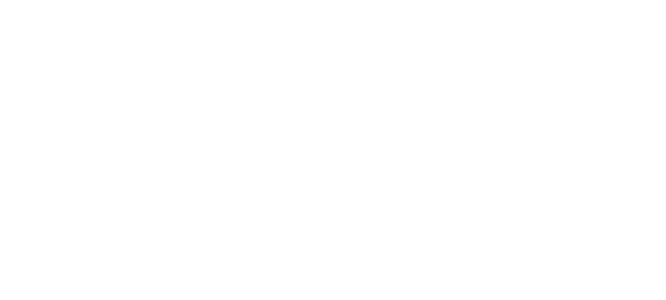
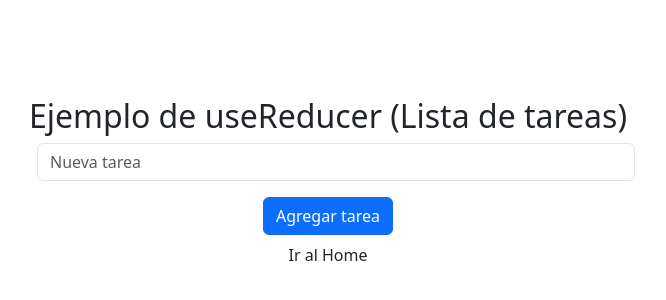
Before and after one commit to Luisa1201/projectclassreactvite, a React (Vite) app: page /useReducer in a window 1280 px wide. Before the commit this address had no page. Shown: the part 218-518 px from the top of the page, without its empty margins (312-978 px from the left). Built offline with nearby package versions, Linux system fonts and the light colour scheme.

Commit message:
version 6 - Implementacion Hooks (useReducer, useRef)

```diff
--- a/src/App.jsx
+++ b/src/App.jsx
@@ -3,7 +3,9 @@ import './App.css'
 import HookUseState from './playground/HookUseState'
 import HomeHooks from './playground/HomeHooks'
 import HookUseNavigate from './playground/HookUseNavigate'
-import HookUseDebugValue from './playground/HomeUseDebugValue'
+import HookUseDebugValue from './playground/HookUseDebugValue'
+import HookUseReducer from './playground/HookUseReducer'
+import HookUseRef from './playground/HookuseRef'
 
 
 function App() {
@@ -15,6 +17,9 @@ function App() {
          <Route path='/useState' element={<HookUseState />}></Route>
          <Route path='/useNavigate' element={<HookUseNavigate />}></Route>
          <Route path='/useDebugValue' element={<HookUseDebugValue />}></Route>
+         <Route path='/useReducer' element={<HookUseReducer />}></Route>
+         <Route path='/useRef' element={<HookUseRef />}></Route>
+
 
 
       </Routes>
--- a/src/playground/HomeHooks.jsx
+++ b/src/playground/HomeHooks.jsx
@@ -40,9 +40,17 @@ function HomeHooks(){
                 </tbody>
                 <tbody>
                     <tr>
-                        <td><strong>useDebugValue</strong></td>
-                        <td><a href="/useDebugValue" className="btn btn-primary btn-sm">Ir a ejemplo</a></td>
-                        <td>Para mostrar un valor de depuración legible.</td>
+                        <td><strong>useReducer</strong></td>
+                        <td><a href="/useReducer" className="btn btn-primary btn-sm">Ir a ejemplo</a></td>
+                        <td>para manejar estados más complejos o cuando varias acciones pueden modificar el mismo estado.</td>
+                        <td>Estado</td>
+                    </tr>
+                </tbody>
+                <tbody>
+                    <tr>
+                        <td><strong>useRef</strong></td>
+                        <td><a href="/useRef" className="btn btn-primary btn-sm">Ir a ejemplo</a></td>
+                        <td>para manejar estados más complejos o cuando varias acciones pueden modificar el mismo estado.</td>
                         <td>Estado</td>
                     </tr>
                 </tbody>
--- a/src/playground/HomeUseDebugValue.jsx
+++ b/src/playground/HookUseDebugValue.jsx
@@ -1,7 +1,6 @@
 import React, { useState } from "react";
 import { useSyncExternalStore, useDebugValue } from "react";
 
-// Hook original
 function useOnlineStatus() {
   const isOnline = useSyncExternalStore(
     subscribe,
@@ -49,8 +48,12 @@ function HookUseDebugValue() {
           </button>
         </div>
       </div>
+      <a href="/" className="list-group-item">Ir al Home </a>
     </div>
+
   );
+
+
 }
 
 export default HookUseDebugValue;
--- /dev/null
+++ b/src/playground/HookUseReducer.jsx
@@ -0,0 +1,61 @@
+import React, { useReducer, useState } from "react";
+
+// Reducer: maneja las acciones de la lista de tareas
+function reducer(state, action) {
+  switch (action.type) {
+    case "add":
+      return [...state, { id: Date.now(), text: action.payload }];
+    case "remove":
+      return state.filter((task) => task.id !== action.payload);
+    default:
+      return state;
+  }
+}
+
+function HookUseReducer() {
+  const [tasks, dispatch] = useReducer(reducer, []);
+  const [input, setInput] = useState("");
+
+  function handleAddTask() {
+    if (input.trim() === "") return;
+    dispatch({ type: "add", payload: input });
+    setInput("");
+  }
+
+  return (
+    <div className="container justify-content-center aling-content-center">
+      <div className="text-center">
+        <h2>Ejemplo de useReducer (Lista de tareas)</h2>
+
+        <input
+          type="text"
+          value={input}
+          onChange={(e) => setInput(e.target.value)}
+          placeholder="Nueva tarea"
+          className="form-control m-2"
+        />
+
+        <button className="btn btn-primary m-2" onClick={handleAddTask}>
+          Agregar tarea
+        </button>
+
+        <ul className="list-group">
+          {tasks.map((task) => (
+            <li key={task.id} className="list-group-item d-flex justify-content-between">
+              {task.text}
+              <button
+                className="btn btn-sm btn-danger"
+                onClick={() => dispatch({ type: "remove", payload: task.id })}
+              >
+                Eliminar
+              </button>
+            </li>
+          ))}
+        </ul>
+      </div>
+      <a href="/" className="list-group-item">Ir al Home </a>
+    </div>
+  );
+}
+
+export default HookUseReducer;
--- /dev/null
+++ b/src/playground/HookUseRef.jsx
@@ -0,0 +1,44 @@
+import { useRef } from "react";
+import Swal from "sweetalert2";
+
+export default function Counter() {
+  const ref = useRef(0);
+
+  function handleClick() {
+    ref.current = ref.current + 1;
+
+    Swal.fire({
+      title: "¡Clic registrado! 🎉",
+      text: `Hiciste clic ${ref.current} veces`,
+      icon: "success",
+      confirmButtonText: "OK",
+      confirmButtonColor: "#3085d6",
+      background: "#f4f6f9",
+    });
+  }
+
+  return (
+    <div style={{ textAlign: "center", marginTop: "50px" }}>
+      <button
+        onClick={handleClick}
+        style={{
+          padding: "12px 20px",
+          fontSize: "16px",
+          fontWeight: "bold",
+          borderRadius: "8px",
+          border: "none",
+          backgroundColor: "#4CAF50",
+          color: "white",
+          cursor: "pointer",
+        }}
+      >
+
+        ¡Hazme clic!
+      </button>
+
+      <h2>Ejemplo de useRef (Clicker)</h2>
+      <a href="/" className="list-group-item">Ir al Home </a>
+
+    </div>
+  );
+}
```
